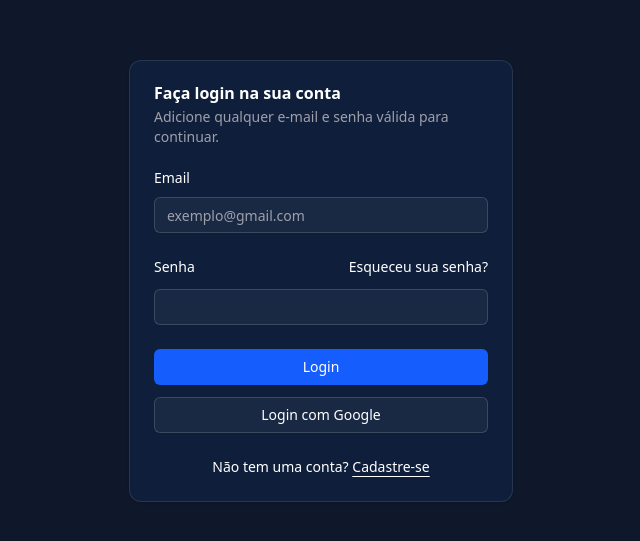
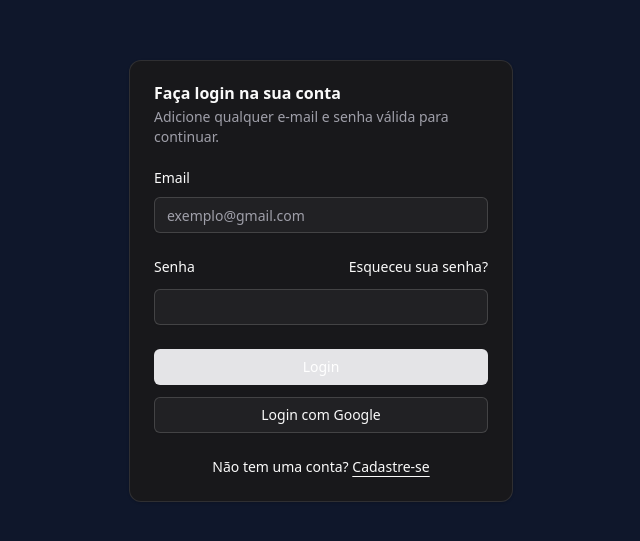
Before and after one commit to SammyFerreiraa/flori-tech-dash, a Next.js app: page / in a window 1280 px wide. Shown: the part 119-660 px from the top of the page, without its empty margins (319-959 px from the left). Built offline with nearby package versions, Linux system fonts and the light colour scheme.

Commit message:
:recycle: refact: chance style colors

```diff
--- a/src/app/globals.css
+++ b/src/app/globals.css
@@ -51,8 +51,8 @@
   --card-foreground: oklch(0.141 0.005 285.823);
   --popover: oklch(1 0 0);
   --popover-foreground: oklch(0.141 0.005 285.823);
-  --primary: oklch(0.623 0.214 259.815);
-  --primary-foreground: oklch(0.97 0.014 254.604);
+  --primary: oklch(0.21 0.006 285.885);
+  --primary-foreground: oklch(0.985 0 0);
   --secondary: oklch(0.967 0.001 286.375);
   --secondary-foreground: oklch(0.21 0.006 285.885);
   --muted: oklch(0.967 0.001 286.375);
@@ -62,31 +62,31 @@
   --destructive: oklch(0.577 0.245 27.325);
   --border: oklch(0.92 0.004 286.32);
   --input: oklch(0.92 0.004 286.32);
-  --ring: oklch(0.623 0.214 259.815);
-  --chart-1: oklch(0.646 0.222 41.116);
-  --chart-2: oklch(0.6 0.118 184.704);
-  --chart-3: oklch(0.398 0.07 227.392);
-  --chart-4: oklch(0.828 0.189 84.429);
-  --chart-5: oklch(0.769 0.188 70.08);
+  --ring: oklch(0.705 0.015 286.067);
+  --chart-1: 221.2 83.2% 53.3%;
+  --chart-2: 212 95% 68%;
+  --chart-3: 216 92% 60%;
+  --chart-4: 210 98% 78%;
+  --chart-5: 212 97% 87%;
   --sidebar: oklch(0.985 0 0);
   --sidebar-foreground: oklch(0.141 0.005 285.823);
-  --sidebar-primary: oklch(0.623 0.214 259.815);
-  --sidebar-primary-foreground: oklch(0.97 0.014 254.604);
+  --sidebar-primary: oklch(0.21 0.006 285.885);
+  --sidebar-primary-foreground: oklch(0.985 0 0);
   --sidebar-accent: oklch(0.967 0.001 286.375);
   --sidebar-accent-foreground: oklch(0.21 0.006 285.885);
   --sidebar-border: oklch(0.92 0.004 286.32);
-  --sidebar-ring: oklch(0.623 0.214 259.815);
+  --sidebar-ring: oklch(0.705 0.015 286.067);
 }
 
 .dark {
-  --background: oklch(1 0 360);
-  --foreground: oklch(0 0 0);
-  --card: oklch(0.2418 0.0577 261.25);
-  --card-foreground: oklch(1 0 360);
+  --background: oklch(0.141 0.005 285.823);
+  --foreground: oklch(0.985 0 0);
+  --card: oklch(0.21 0.006 285.885);
+  --card-foreground: oklch(0.985 0 0);
   --popover: oklch(0.21 0.006 285.885);
   --popover-foreground: oklch(0.985 0 0);
-  --primary: oklch(0.546 0.245 262.881);
-  --primary-foreground: oklch(0.379 0.146 265.522);
+  --primary: oklch(0.92 0.004 286.32);
+  --primary-foreground: oklch(0.21 0.006 285.885);
   --secondary: oklch(0.274 0.006 286.033);
   --secondary-foreground: oklch(0.985 0 0);
   --muted: oklch(0.274 0.006 286.033);
@@ -96,27 +96,29 @@
   --destructive: oklch(0.704 0.191 22.216);
   --border: oklch(1 0 0 / 10%);
   --input: oklch(1 0 0 / 15%);
-  --ring: oklch(0.488 0.243 264.376);
+  --ring: oklch(0.552 0.016 285.938);
   --chart-1: 221.2 83.2% 53.3%;
-    --chart-2: 212 95% 68%;
-    --chart-3: 216 92% 60%;
-    --chart-4: 210 98% 78%;
-    --chart-5: 212 97% 87%;
-  --sidebar: oklch(0.2418 0.0577 261.25);
+  --chart-2: 212 95% 68%;
+  --chart-3: 216 92% 60%;
+  --chart-4: 210 98% 78%;
+  --chart-5: 212 97% 87%;
+  --sidebar: oklch(0.21 0.006 285.885);
   --sidebar-foreground: oklch(0.985 0 0);
-  --sidebar-primary: oklch(0.546 0.245 262.881);
-  --sidebar-primary-foreground: oklch(0.379 0.146 265.522);
-  --sidebar-accent: oklch(0.3382 0.0814 261.25);
+  --sidebar-primary: oklch(0.488 0.243 264.376);
+  --sidebar-primary-foreground: oklch(0.985 0 0);
+  --sidebar-accent: oklch(0.274 0.006 286.033);
   --sidebar-accent-foreground: oklch(0.985 0 0);
   --sidebar-border: oklch(1 0 0 / 10%);
-  --sidebar-ring: oklch(0.488 0.243 264.376);
+  --sidebar-ring: oklch(0.552 0.016 285.938);
 }
+
 
 
 @layer base {
   * {
     @apply border-border outline-ring/50;
   }
+
   body {
     @apply bg-background text-foreground;
   }
--- a/src/components/ui/chart.tsx
+++ b/src/components/ui/chart.tsx
@@ -228,7 +228,7 @@ function ChartTooltipContent({
                   >
                     <div className="grid gap-1.5">
                       {nestLabel ? tooltipLabel : null}
-                      <span className="text-black">
+                      <span className="text-foreground">
                         {itemConfig?.label || item.name}
                       </span>
                     </div>
```
